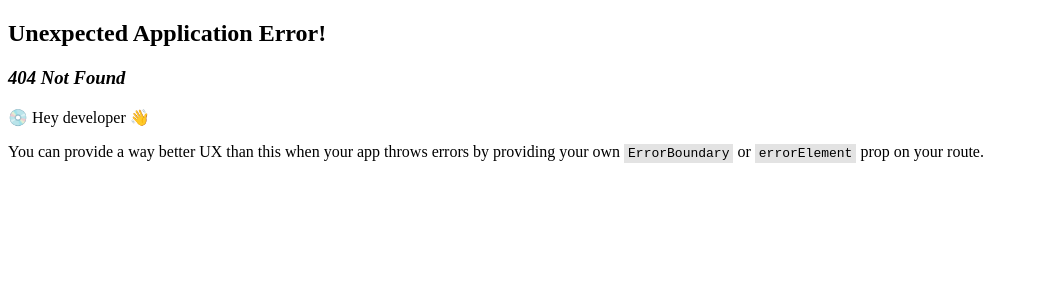
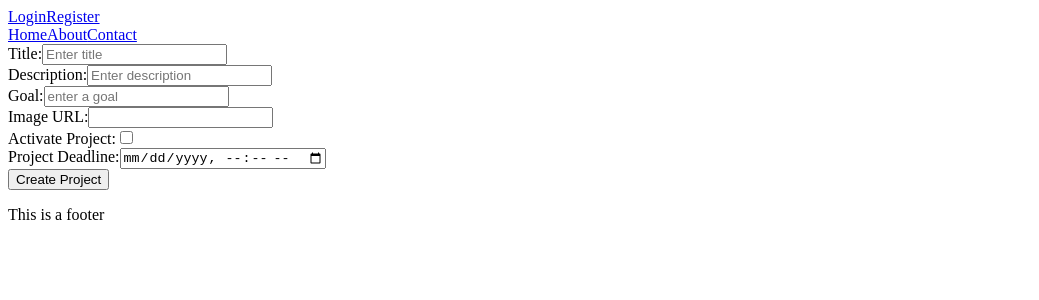
Before and after one commit to Ms-KL/crowdfunding, a React (Vite) app: page /create-project in a window 1280 px wide. Before the commit this address had no page. Shown: the top 300 px of the page, without its empty margins (0-1039 px from the left). Built offline with nearby package versions, Linux system fonts and the light colour scheme.

Commit message:
Project form created based off Pledge form. Pledge form tweaked

```diff
--- a/src/App.jsx
+++ b/src/App.jsx
@@ -9,6 +9,7 @@ import AboutPage from "./pages/AboutPage";
 import LoginPage from "./pages/LoginPage";
 import PledgePage from "./pages/PledgePage";
 import RegistrationPage from "./pages/RegistrationPage";
+import CreateProjectPage from "./pages/CreateProjectPage";
 
 // Components
 import Nav from "./components/Nav/nav";
@@ -49,6 +50,7 @@ const router = createBrowserRouter([
       { path: "/login", element: <LoginPage />},
       { path: "/pledges", element: <PledgePage />},
       { path: "/register", element: <RegistrationPage />},
+      { path: "/create-project", element: <CreateProjectPage />},
     ],
   },
 ]);
--- a/src/components/PledgeForm/PledgeForm.jsx
+++ b/src/components/PledgeForm/PledgeForm.jsx
@@ -3,13 +3,11 @@ import { useNavigate, useParams } from "react-router-dom";
 
 function PledgeForm() {
     const [pledges, setPledges] = useState({
-        amount: 0,
-        comment: "",
-        anonymous: false,
-        id: 0,
-        project: "",
-        supporter: "",
-        date_pledged: "",
+        "amount": null,
+        "comment": "",
+        "anonymous": false,
+        "project": null,
+        "date_pledged": null
     });
 
     const navigate = useNavigate();
@@ -73,15 +71,6 @@ function PledgeForm() {
             />
             </div>
             <div>
-            <label htmlFor="supporter">Supporter:</label>
-            <input
-                type="text"
-                id="supporter"
-                placeholder="needs to be autofilled with loggedin user"
-                onChange={handleChange}
-            />
-            </div>
-            <div>
             <label htmlFor="anonymous">Anonymous:</label>
             <input
                 type="checkbox"
--- /dev/null
+++ b/src/components/ProjectForm/ProjectForm.jsx
@@ -0,0 +1,113 @@
+import React, { useState } from "react";
+import { useNavigate, useParams } from "react-router-dom";
+
+function ProjectForm() {
+    const [projects, setProjects] = useState({
+        "title": "",
+        "description": "",
+        "goal": null,
+        "image": "",
+        "is_open": true,
+        "deadline": null,
+    });
+
+    const navigate = useNavigate();
+    const { id } = useParams();
+
+    const handleChange = (event) => {
+        const { id, value } = event.target;
+        setProjects((prevProjects) => ({
+        ...prevProjects,
+        [id]: value,
+        }));
+    };
+
+    const handleSubmit = async (event) => {
+        event.preventDefault();
+
+        const authToken = window.localStorage.getItem("token")
+
+        if (authToken) {
+            try {
+                const response = await fetch(
+                    `${import.meta.env.VITE_API_URL}projects/`,
+                    {
+                    method: "post",
+                    headers: {
+                    "Content-Type": "application/json",
+                    "Authorization": `Token ${authToken}`,
+                },
+                body: JSON.stringify(projects),
+                }
+            );
+            navigate(`/`);
+        } catch (err) {
+            console.error(err);
+        }
+    } else {
+    // redirect to login page
+    navigate(`/login`);
+    }
+    };
+
+    return (
+        <div>
+        <form onSubmit={handleSubmit}>
+            <div>
+            <label htmlFor="title">Title:</label>
+            <input
+                type="text"
+                id="title"
+                placeholder="Enter title"
+                onChange={handleChange}
+            />
+            </div>
+            <div>
+            <label htmlFor="description">Description:</label>
+            <input
+                type="text"
+                id="description"
+                placeholder="Enter description"
+                onChange={handleChange}
+            />
+            </div>
+            <div>
+            <label htmlFor="goal">Goal:</label>
+            <input
+                type="number"
+                id="goal"
+                placeholder="enter a goal"
+                onChange={handleChange}
+            />
+            </div>
+            <div>
+            <label htmlFor="image">Image URL:</label>
+            <input
+                type="text"
+                id="image"
+                onChange={handleChange}
+            />
+            </div>
+            <div>
+            <label htmlFor="is_open">Activate Project:</label>
+            <input
+                type="checkbox"
+                id="is_open"
+                onChange={handleChange}
+            />
+            </div>
+            <div>
+            <label htmlFor="deadline">Project Deadline:</label>
+            <input
+                type="datetime-local"
+                id="deadline"
+                onChange={handleChange}
+            />
+            </div>
+            <button type="submit">Create Project</button>
+        </form>
+        </div>
+    );
+}
+
+export default ProjectForm;
--- /dev/null
+++ b/src/pages/CreateProjectPage.jsx
@@ -0,0 +1,9 @@
+
+// components
+import ProjectForm from "../components/ProjectForm/ProjectForm";
+
+function CreateProjectPage() {
+    return <ProjectForm />;
+}
+
+export default CreateProjectPage;
```
